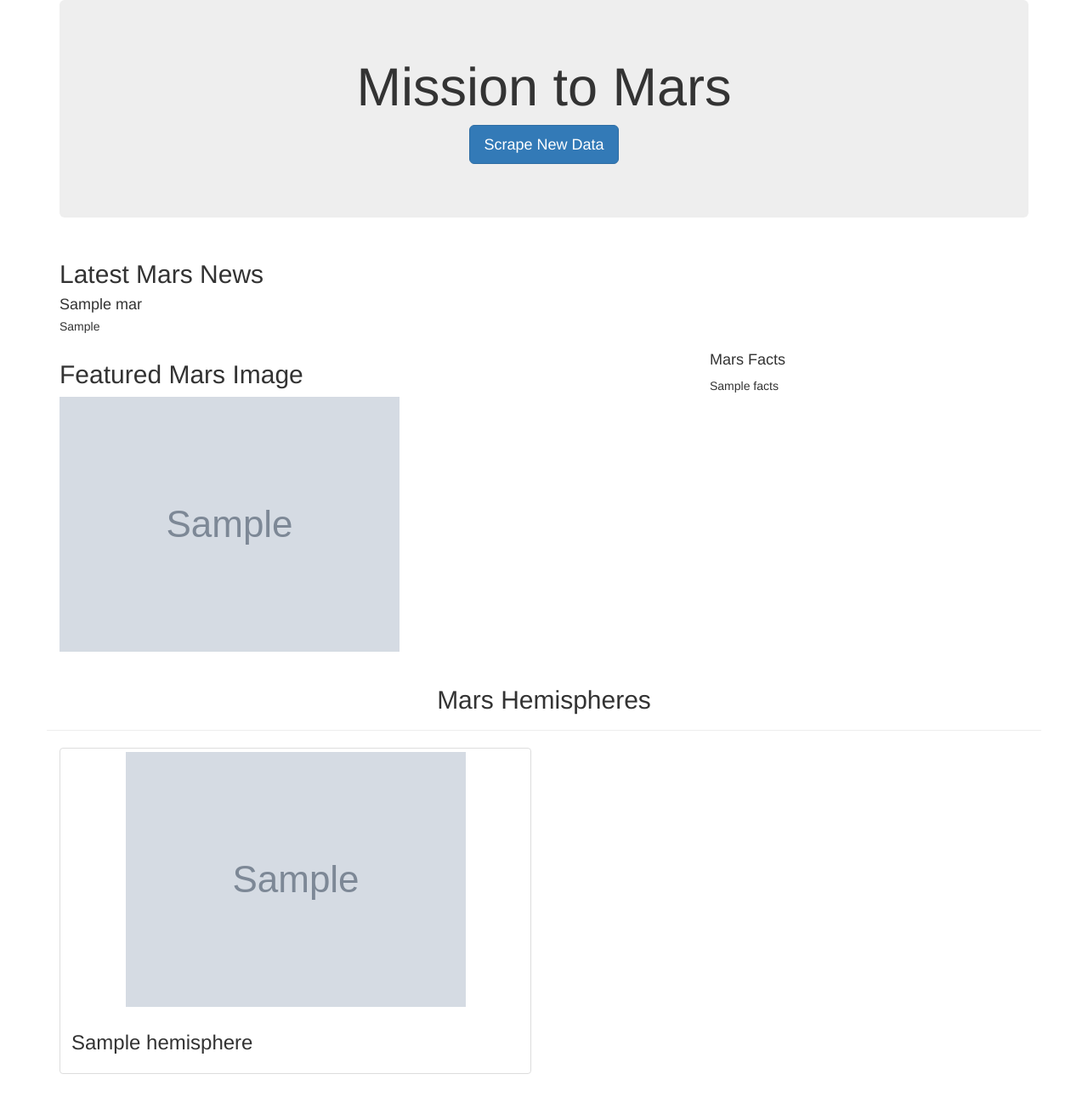
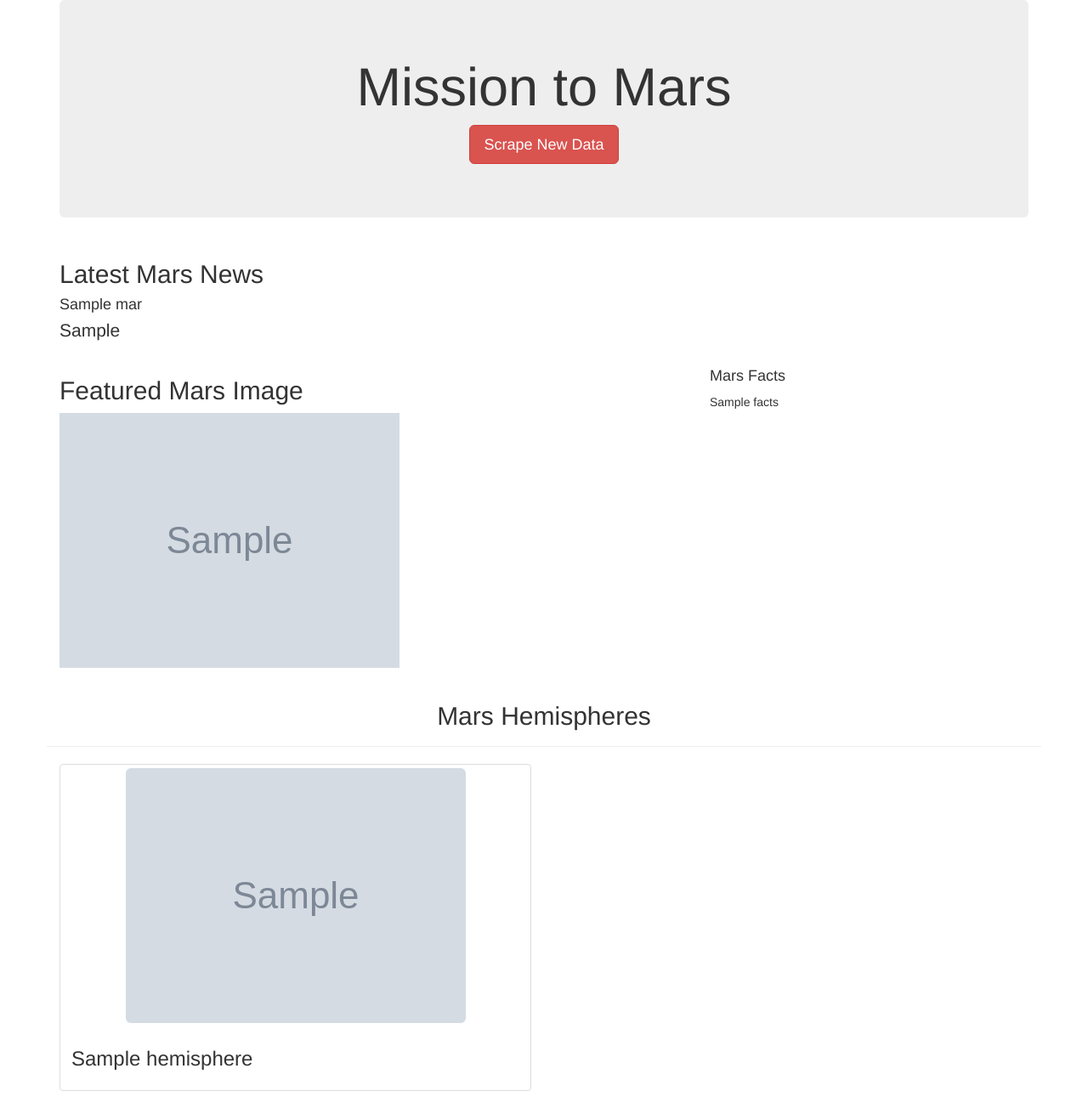
Before and after one commit to corypeacock/mission-to-mars, a Flask app: page / in a window 1280 px wide. Shown: the whole page at 85% size. Before the commit the page ends 1264 px from the top, so only its background shows below. Run offline with Flask 2, Linux system fonts and the light colour scheme; grey boxes marked "Sample" are stand-in pictures; a database or web service that is not in the repository returns one stand-in record (values such as "Sample title"); some libraries are stand-ins or nearby versions.

Commit message:
add bootstrap elements

```diff
--- a/templates/index.html
+++ b/templates/index.html
@@ -16,7 +16,7 @@
       <div class="jumbotron text-center">
         <h1>Mission to Mars</h1>
         <!-- Add a button to activate scraping script -->
-        <p><a class="btn btn-primary btn-lg" href="/scrape" role="button">Scrape New Data</a></p>
+        <p><a class="btn btn-danger btn-lg" href="/scrape" role="button">Scrape New Data</a></p>
       </div>
 
       <!-- Add section for Mars News -->
@@ -26,7 +26,7 @@
             <div class="media-body">
               <h2>Latest Mars News</h2>
               <h4 class="media-heading">{{ mars.news_title }}</h4>
-              <p>{{ mars.news_paragraph }}</p>
+              <p class="lead">{{ mars.news_paragraph }}</p>
             </div>
           </div>
         </div>
@@ -63,7 +63,7 @@
         {% for hemisphere in mars.hemispheres %}
         <div class="col-md-6">
           <div class="thumbnail">
-            <img src="{{hemisphere.img_url | default('static/images/error.png', true)}}" alt="...">
+            <img src="{{hemisphere.img_url | default('static/images/error.png', true)}}" alt="..." class="img-rounded">
             <div class="caption">
               <h3>{{hemisphere.title}}</h3>
             </div>
```
